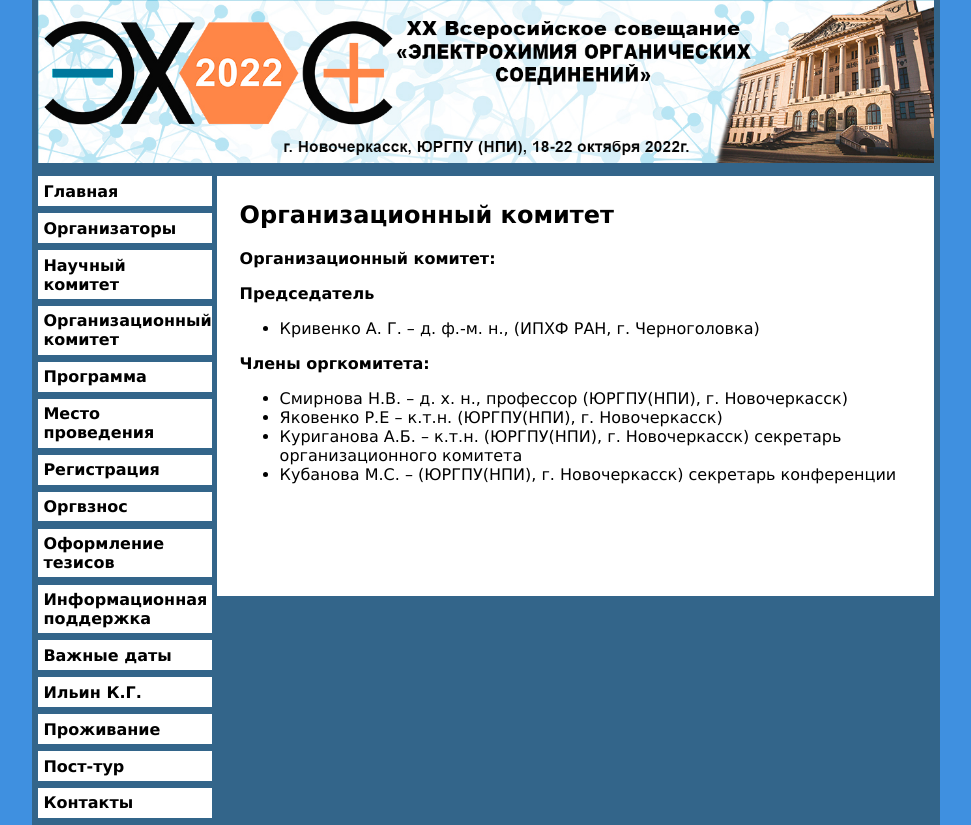
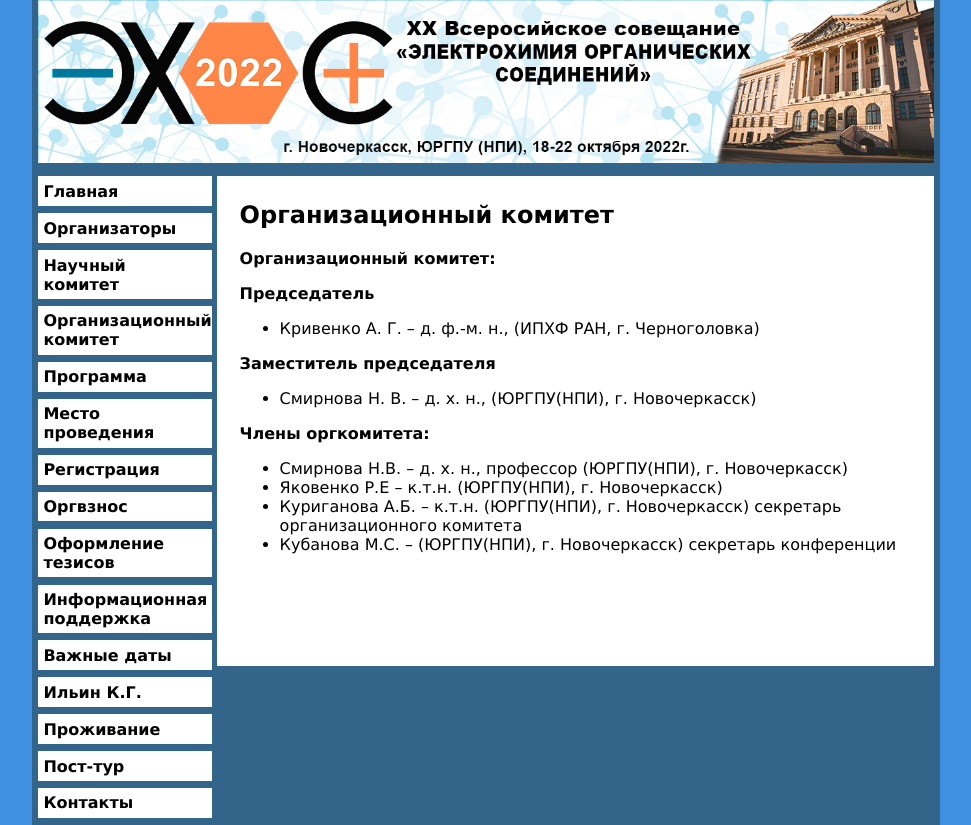
Before and after one commit to Miandic/Echoes2022, a Flask app: page /organizing_committee in a window 1280 px wide. Shown: the whole page, without its empty margins (154-1125 px from the left). Run offline with Flask 2, Linux system fonts and the light colour scheme.

Commit message:
Orgcom changes

```diff
--- a/templates/03orgcom.html
+++ b/templates/03orgcom.html
@@ -4,7 +4,11 @@
 <p><b>Организационный комитет:</b></p>
 <p><b>Председатель</b></p>
 <ul>
-    <li>Кривенко А. Г. – д. ф.-м. н., (ИПХФ РАН, г. Черноголовка) </li>
+    <li>Кривенко А. Г. – д. ф.-м. н., (ИПХФ РАН, г. Черноголовка)</li>
+</ul>
+<p><b>Заместитель председателя</b></p>
+<ul>
+    <li>Смирнова Н. В. – д. х. н., (ЮРГПУ(НПИ), г. Новочеркасск)</li>
 </ul>
 <p><b>Члены оргкомитета:</b></p>
 <ul>
```
